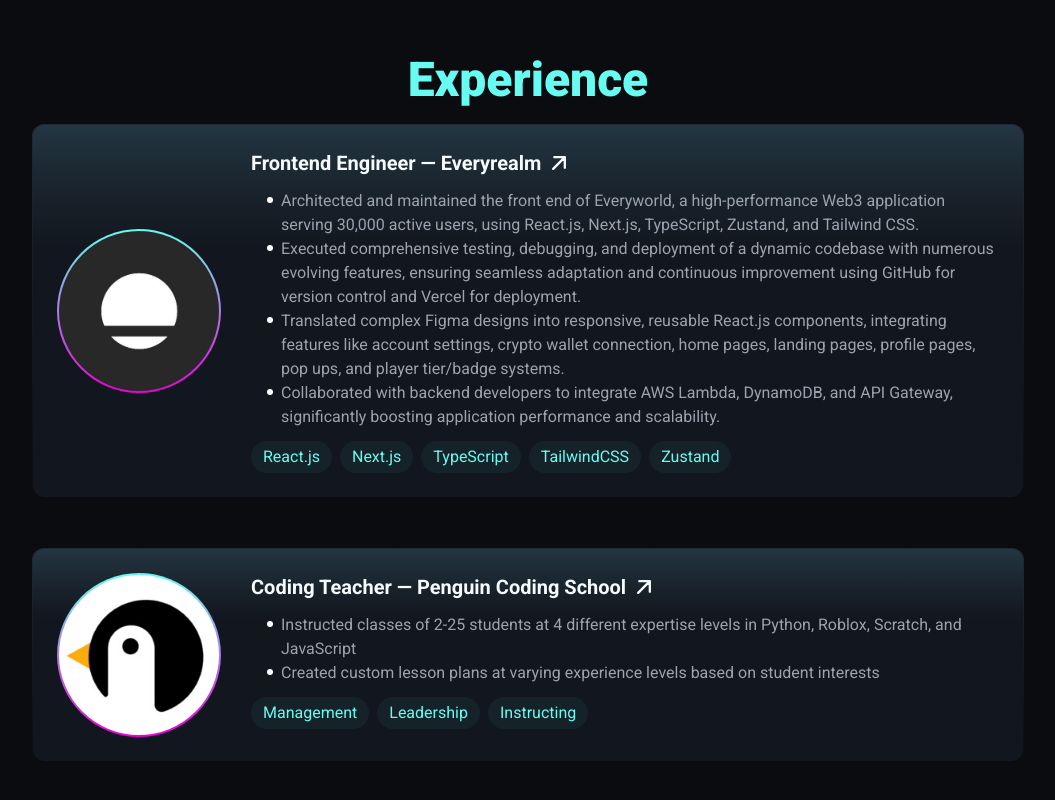
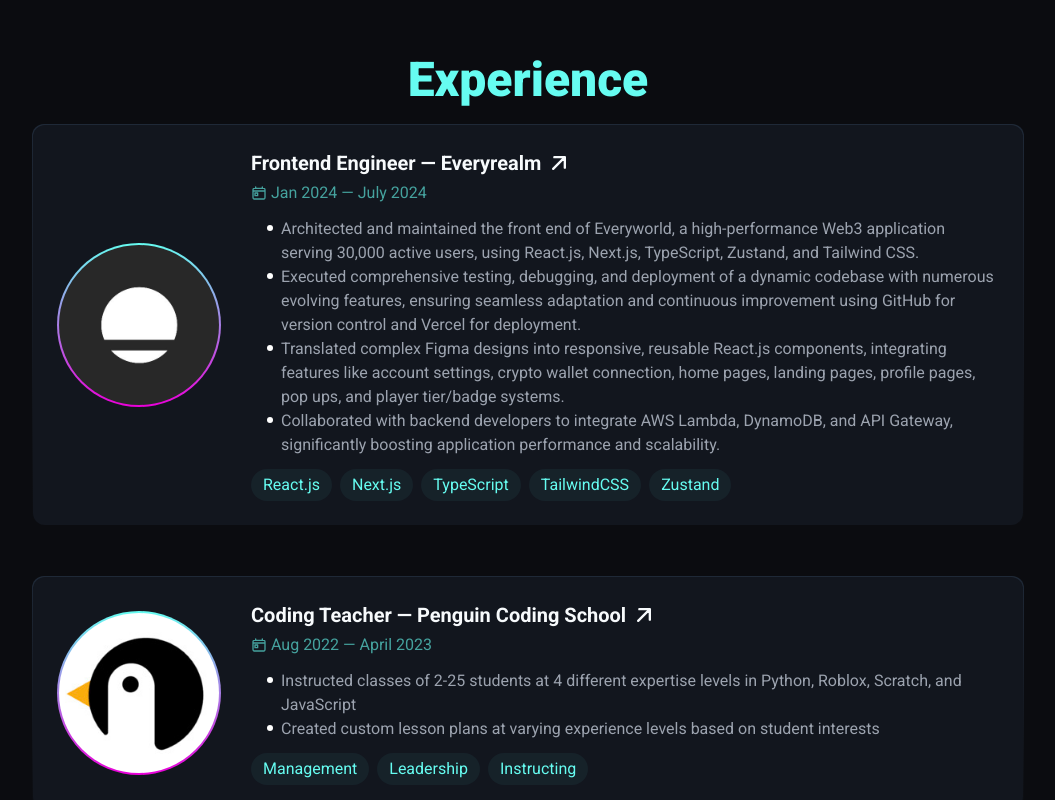
Before and after one commit to jsoranno15/portfolio, a Next.js app: page / in a window 1280 px wide. Shown: the part 1300-2100 px from the top of the page, without its empty margins (112-1167 px from the left). Built offline with nearby package versions, Linux system fonts and the light colour scheme.

Commit message:
fixed experience section

```diff
--- a/src/app/components/MainPage/Experience/ExperienceSection.tsx
+++ b/src/app/components/MainPage/Experience/ExperienceSection.tsx
@@ -13,19 +13,20 @@
         {/* <div className="w-[600px] blur-3xl z-[0] relative ">
           <div className="aspect-ratio-square z-[-2] absolute translate-x-20 -translate-y-[200px] bg-[#EA00D930] h-[300px] w-[400px] rounded-full"></div>
         </div> */}
-        <div className="flex flex-col gap-[50px] ">
+        <div className="flex flex-col gap-[50px]  ">
           {Experience.map((item, index) => {
             return (
               <div
                 key={index}
                 className="from-gray-800 z-[3]  blur-2 bg-gradient-to-b rounded-xl p-[1px]"
               >
-                <div className="flex-col flex md:flex-row gap-4 md:gap-[30px]   bg-gradient-to-t from-[#12161e]  from-65% to-[#66FCF110]  rounded-xl py-6 p-6 ">
+                <div className="flex-col flex md:flex-row gap-4 md:gap-[30px] rounded-xl  bg-[#12161e] p-6 ">
                   <ImageHeader image={item.image} />
 
-                  <div className=" flex flex-col 6 gap-3">
+                  <div className=" flex justify-center flex-col 6 gap-3">
                     <div>
                       {item.link ? (
+                        <div className="flex flex-col gap-1">
                           <a
                             href={item.link}
                             target="_blank"
@@ -37,6 +38,13 @@
                               <ArrowIcon />
                             </div>
                           </a>
+                          <span className="text-ds-secondary-accent flex gap-1 items-center text-sm sm:text-base font-normal">
+                            <div className="flex h-4 w-4">
+                              <CalendarIcon />
+                            </div>
+                            {item.timeFrame}
+                          </span>
+                        </div>
                       ) : (
                         <div className="flex flex-col  gap-1 ">
                           <div className="sm:text-xl font-bold">
--- a/src/app/components/MainPage/Testimonials/TestimonialSection.tsx
+++ b/src/app/components/MainPage/Testimonials/TestimonialSection.tsx
@@ -10,15 +10,15 @@
       className="flex py-[40px] items-center w-full  flex-col gap-8 "
     >
       <SectionHeader text={"Testimonials"} />
-      <div className="flex flex-col gap-8 sm:gap-20 ">
+      <div className="flex flex-col  gap-8 sm:gap-20 ">
         {Testimonials.map((item, i) => {
           return (
             <div
               key={i}
               className="from-gray-800 z-[3]  blur-2 bg-gradient-to-b rounded-xl p-[1px]"
             >
-              <div className="flex flex-col bg-[#12161e] py-6 p-4 rounded-xl  gap-5">
-                <div className="flex gap-4 items-center">
+              <div className="flex flex-col bg-[#12161e]  py-6 p-4 rounded-xl  gap-5">
+                <div className="flex gap-4 items-center ">
                   <div
                     className="aspect-square rounded-full h-[60px] w-[60px]
                   min-h-[60px] min-w-[60px] p-[1.5px] bg-gradient-to-b from-ds-main-accent to-[#EA00D9]"
```
Lines whose indentation alone changed are shown as unchanged.
